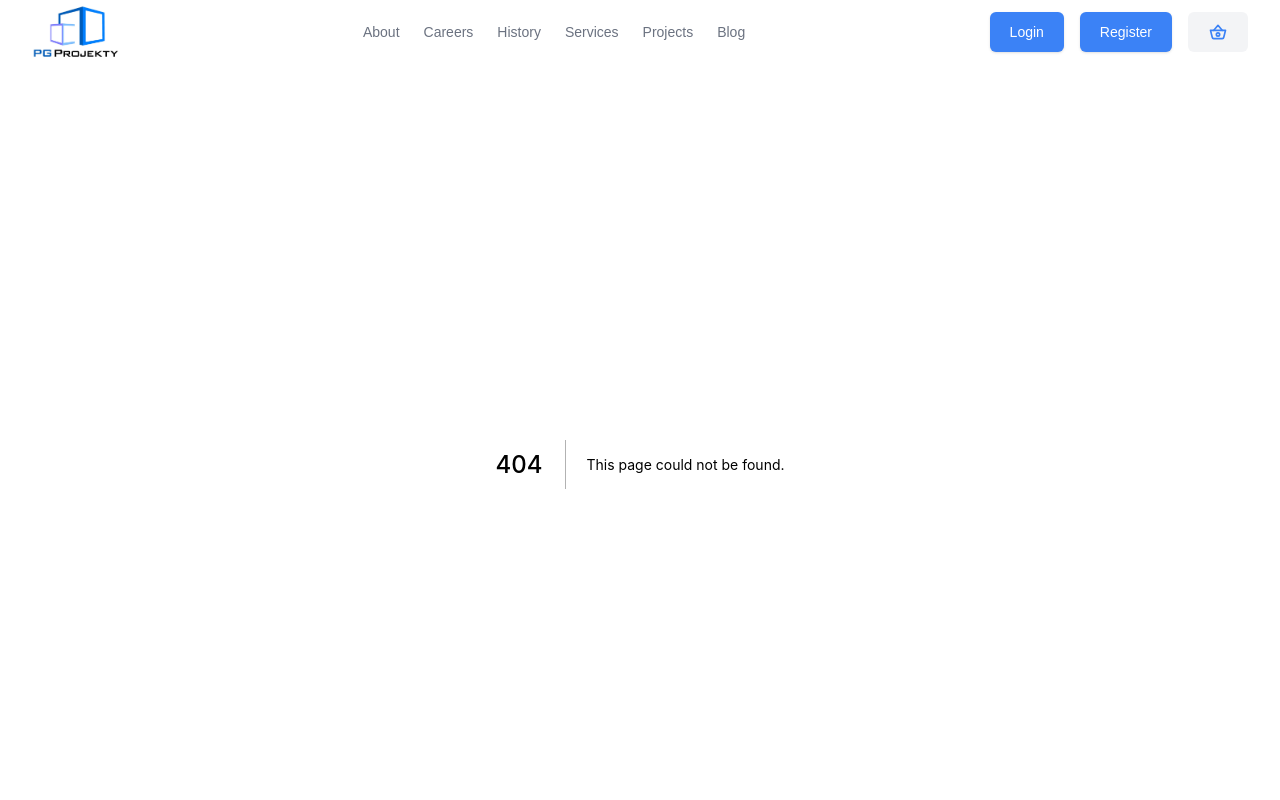
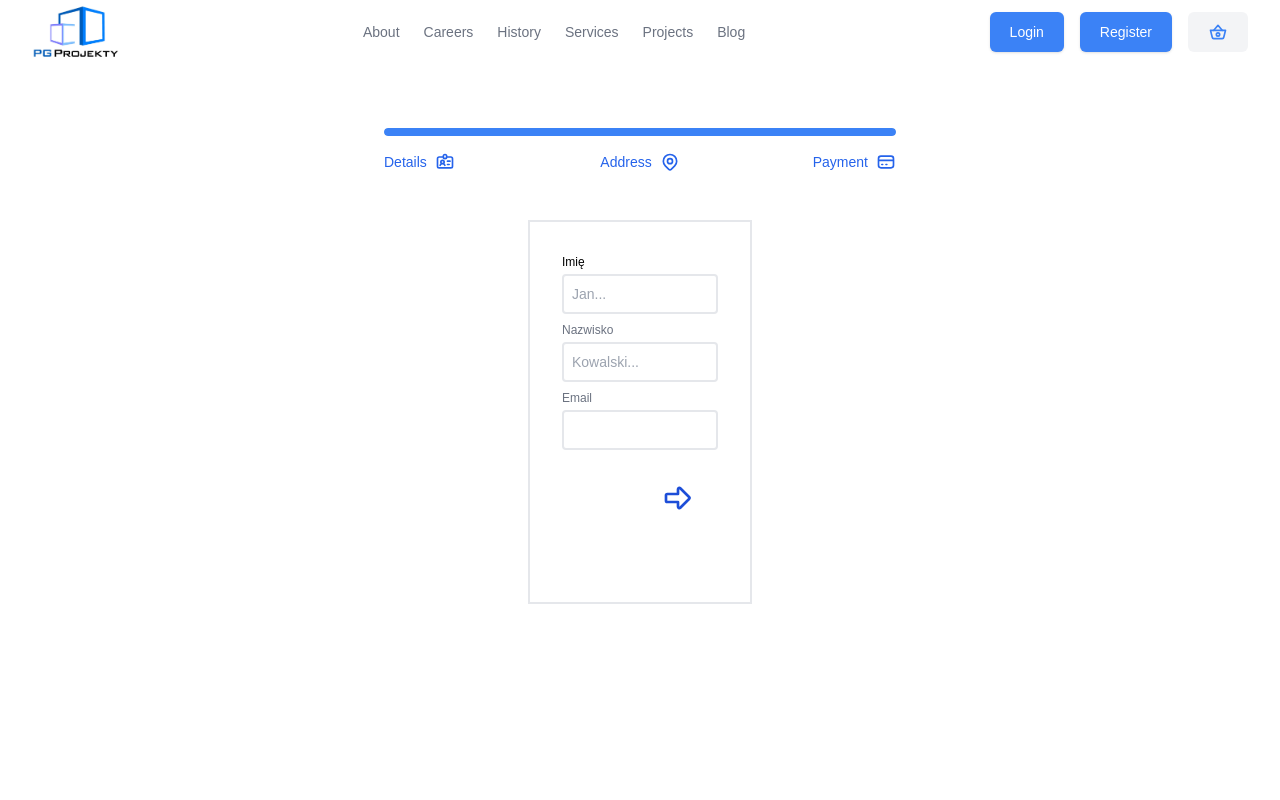
Before and after one commit to cukier91/e_shop, a Next.js app: page /order in a window 1280 px wide. Before the commit this address had no page. Shown: the top 800 px of the page. Built offline with nearby package versions, Linux system fonts and the light colour scheme.

Commit message:
order form

```diff
--- a/components/Filter/Filter.tsx
+++ b/components/Filter/Filter.tsx
@@ -3,23 +3,28 @@ import { useState } from 'react';
 
 export default function Filter() {
 	const [filter, useFilter] = useState<boolean>(false);
-
+	const [filterList, useFilterList] = useState<Array<string>>([
+		'Zabezpieczenia pasywne',
+		'Meble',
+		'Mała architektura',
+		'Konstrukcje stalowe',
+	]);
 	return (
 		<>
 			{filter ? (
-				<div className="flex bg-gray-100 w-full h-16 justify-center gap-6 py-4 px-2">
-					<label>
-						<input type="checkbox" className="blue-500 hoover:bg-blue-700" />{' '}
-						Customized
-					</label>
-					<label>
-						<input type="checkbox" className="blue-500 hoover:bg-blue-700" />{' '}
-						Customized
-					</label>
-					<label>
-						<input type="checkbox" className="blue-500 hoover:bg-blue-700" />{' '}
-						Customized
-					</label>
+				<div className="flex flex-wrap bg-gray-100 w-full justify-center gap-6 py-2 px-2 text-sm">
+					{filterList.map((element) => {
+						return (
+							<label key={element}>
+								<input
+                  id={element}
+									type="checkbox"
+									className="blue-500 hoover:bg-blue-700"
+								/>{' '}
+								{element}
+							</label>
+						);
+					})}
 				</div>
 			) : null}
 			<button
--- /dev/null
+++ b/components/OrderForm/Address.tsx
@@ -0,0 +1,55 @@
+import React from 'react';
+
+export default function Address() {
+	return (
+		<>
+			<div className="relative">
+				<label
+					className="block text-xs font-medium text-black-500"
+					htmlFor="street"
+				>
+					{' '}
+					Ulica{' '}
+				</label>
+
+				<input
+					className="w-full p-2 mt-1 text-sm border-2 border-gray-200 rounded"
+					id="street"
+					type="text"
+					placeholder="Ulica..."
+				/>
+			</div>
+			<div className="relative mt-2">
+				<label
+					className="block text-xs font-medium text-gray-500"
+					htmlFor="city"
+				>
+					{' '}
+					Miejscowość{' '}
+				</label>
+
+				<input
+					className="w-full p-2 mt-1 text-sm border-2 border-gray-200 rounded"
+					id="city"
+					type="text"
+					placeholder="Miejscowość..."
+				/>
+			</div>
+			<div className="relative mt-2">
+				<label
+					className="block text-xs font-medium text-gray-500"
+					htmlFor="email"
+				>
+					{' '}
+					Email{' '}
+				</label>
+
+				<input
+					className="w-full p-2 mt-1 text-sm border-2 border-gray-200 rounded"
+					id="email"
+					type="email"
+				/>
+			</div>
+		</>
+	);
+}
--- /dev/null
+++ b/components/OrderForm/Details.tsx
@@ -0,0 +1,55 @@
+import React from 'react';
+
+export default function Details() {
+	return (
+		<>
+			<div className="relative">
+				<label
+					className="block text-xs font-medium text-black-500"
+					htmlFor="name"
+				>
+					{' '}
+					Imię{' '}
+				</label>
+
+				<input
+					className="w-full p-2 mt-1 text-sm border-2 border-gray-200 rounded"
+					id="name"
+					type="text"
+					placeholder="Jan..."
+				/>
+			</div>
+			<div className="relative mt-2">
+				<label
+					className="block text-xs font-medium text-gray-500"
+					htmlFor="lastName"
+				>
+					{' '}
+					Nazwisko{' '}
+				</label>
+
+				<input
+					className="w-full p-2 mt-1 text-sm border-2 border-gray-200 rounded"
+					id="lastName"
+					type="text"
+					placeholder="Kowalski..."
+				/>
+			</div>
+			<div className="relative mt-2">
+				<label
+					className="block text-xs font-medium text-gray-500"
+					htmlFor="email"
+				>
+					{' '}
+					Email{' '}
+				</label>
+
+				<input
+					className="w-full p-2 mt-1 text-sm border-2 border-gray-200 rounded"
+					id="email"
+					type="email"
+				/>
+			</div>
+		</>
+	);
+}
--- a/components/ProductCart/ProductCart.tsx
+++ b/components/ProductCart/ProductCart.tsx
@@ -24,7 +24,7 @@ export default function ProductCart({product}:{product:any}) {
 				className="block w-full p-4 mt-4 text-sm font-medium bg-blue-500 rounded-sm text-white"
 				type="button"
 			>
-				Add to Cart
+				Dodaj do koszyka
 			</button>
 		</div>
 	);
--- a/package.json
+++ b/package.json
@@ -13,6 +13,7 @@
     "@headlessui/react": "^1.6.6",
     "@heroicons/react": "^1.0.6",
     "@tailwindcss/forms": "^0.5.2",
+    "formik": "^2.2.9",
     "graphql": "^16.6.0",
     "next": "12.2.5",
     "react": "18.2.0",
--- /dev/null
+++ b/pages/order/index.tsx
@@ -0,0 +1,144 @@
+import { checkIsManualRevalidate } from 'next/dist/server/api-utils';
+import React from 'react';
+import { useState } from 'react';
+import Details from '../../components/OrderForm/Details';
+import Address from '../../components/OrderForm/Address';
+
+export default function Order() {
+	const [stage, useStage] = useState<number>(1);
+
+	function changeStage(e: React.SyntheticEvent, param: number) {
+		e.preventDefault();
+		return useStage(stage + param);
+	}
+
+	return (
+		<div className="px-4 py-6 md:px-12 md:py-8 lg:px-64 lg:py-16 xl:px-96 ">
+			<div className="w-full ">
+				<h2 className="sr-only">Steps</h2>
+
+				<div>
+					<div className="overflow-hidden bg-gray-200 rounded-full">
+						<div className={`w-${stage}/3 h-2 bg-blue-500 rounded-full`}></div>
+					</div>
+
+					<ol className="grid grid-cols-3 mt-4 text-sm font-medium text-gray-500">
+						<li className="flex items-center justify-start text-blue-600">
+							<span className="hidden sm:inline"> Details </span>
+
+							<svg
+								className="w-6 h-6 sm:w-5 sm:h-5 sm:ml-2"
+								xmlns="http://www.w3.org/2000/svg"
+								fill="none"
+								viewBox="0 0 24 24"
+								stroke="currentColor"
+								stroke-width="2"
+							>
+								<path
+									stroke-linecap="round"
+									stroke-linejoin="round"
+									d="M10 6H5a2 2 0 00-2 2v9a2 2 0 002 2h14a2 2 0 002-2V8a2 2 0 00-2-2h-5m-4 0V5a2 2 0 114 0v1m-4 0a2 2 0 104 0m-5 8a2 2 0 100-4 2 2 0 000 4zm0 0c1.306 0 2.417.835 2.83 2M9 14a3.001 3.001 0 00-2.83 2M15 11h3m-3 4h2"
+								/>
+							</svg>
+						</li>
+
+						<li className="flex items-center justify-center text-blue-600">
+							<span className="hidden sm:inline"> Address </span>
+
+							<svg
+								className="w-6 h-6 sm:w-5 sm:h-5 sm:ml-2"
+								xmlns="http://www.w3.org/2000/svg"
+								fill="none"
+								viewBox="0 0 24 24"
+								stroke="currentColor"
+								stroke-width="2"
+							>
+								<path
+									stroke-linecap="round"
+									stroke-linejoin="round"
+									d="M17.657 16.657L13.414 20.9a1.998 1.998 0 01-2.827 0l-4.244-4.243a8 8 0 1111.314 0z"
+								/>
+								<path
+									stroke-linecap="round"
+									stroke-linejoin="round"
+									d="M15 11a3 3 0 11-6 0 3 3 0 016 0z"
+								/>
+							</svg>
+						</li>
+
+						<li className="flex items-center justify-end text-blue-600">
+							<span className="hidden sm:inline"> Payment </span>
+
+							<svg
+								className="w-6 h-6 sm:w-5 sm:h-5 sm:ml-2"
+								xmlns="http://www.w3.org/2000/svg"
+								fill="none"
+								viewBox="0 0 24 24"
+								stroke="currentColor"
+								stroke-width="2"
+							>
+								<path
+									stroke-linecap="round"
+									stroke-linejoin="round"
+									d="M3 10h18M7 15h1m4 0h1m-7 4h12a3 3 0 003-3V8a3 3 0 00-3-3H6a3 3 0 00-3 3v8a3 3 0 003 3z"
+								/>
+							</svg>
+						</li>
+					</ol>
+				</div>
+			</div>
+
+			<div className="flex h-screen justify-center mt-4 py-8 px-8 ">
+				<form className="w-full h-2/4 sm:h-2/3 md:w-3/6 md:h-3/6 lg:h-96 border-2 border-gray-200 px-8 py-8">
+					{stage === 1 ? <Details /> : stage == 2 ? <Address /> : null}
+					<div className="relative h-20 w-full">
+						{stage === 3 ? null : (
+							<button
+								className="absolute bottom-0 right-0 h-16 w-16"
+								onClick={(e) => changeStage(e, 1)}
+							>
+								<svg
+									xmlns="http://www.w3.org/2000/svg"
+									className="icon icon-tabler icon-tabler-arrow-big-right text-blue-700"
+									width="48"
+									height="32"
+									viewBox="0 0 24 24"
+									stroke-width="2"
+									stroke="currentColor"
+									fill="none"
+									stroke-linecap="round"
+									stroke-linejoin="round"
+								>
+									<path stroke="none" d="M0 0h24v24H0z" fill="none"></path>
+									<path d="M4 9h8v-3.586a1 1 0 0 1 1.707 -.707l6.586 6.586a1 1 0 0 1 0 1.414l-6.586 6.586a1 1 0 0 1 -1.707 -.707v-3.586h-8a1 1 0 0 1 -1 -1v-4a1 1 0 0 1 1 -1z"></path>
+								</svg>
+							</button>
+						)}
+						{stage === 1 ? null : (
+							<button
+								className="absolute bottom-0 left-0 h-16 w-16"
+								onClick={(e) => changeStage(e, -1)}
+							>
+								<svg
+									xmlns="http://www.w3.org/2000/svg"
+									className="icon icon-tabler icon-tabler-arrow-big-left text-blue-700"
+									width="48"
+									height="32"
+									viewBox="0 0 24 24"
+									stroke-width="2"
+									stroke="currentColor"
+									fill="none"
+									stroke-linecap="round"
+									stroke-linejoin="round"
+								>
+									<path stroke="none" d="M0 0h24v24H0z" fill="none"></path>
+									<path d="M20 15h-8v3.586a1 1 0 0 1 -1.707 .707l-6.586 -6.586a1 1 0 0 1 0 -1.414l6.586 -6.586a1 1 0 0 1 1.707 .707v3.586h8a1 1 0 0 1 1 1v4a1 1 0 0 1 -1 1z"></path>
+								</svg>
+							</button>
+						)}
+					</div>
+				</form>
+			</div>
+		</div>
+	);
+}
--- a/pages/products/index.tsx
+++ b/pages/products/index.tsx
@@ -9,7 +9,7 @@ import ProductCart from '../../components/ProductCart/ProductCart';
 const Products = ({ data }: InferGetStaticPropsType<typeof getStaticProps>) => {
 	console.log(data);
 	return (
-		<>
+		<div className="bg-grey-50">
 			<Filter />
 
 			<div className="flex py-6 px-6 gap-3 flex-wrap justify-center">
@@ -18,7 +18,7 @@ const Products = ({ data }: InferGetStaticPropsType<typeof getStaticProps>) => {
 					return <ProductCart key={product.id} product={product} />;
 				})}
 			</div>
-		</>
+		</div>
 	);
 };
 
```
Also changed, not shown: 1 other file (tests, documents, lock files or other folders).
